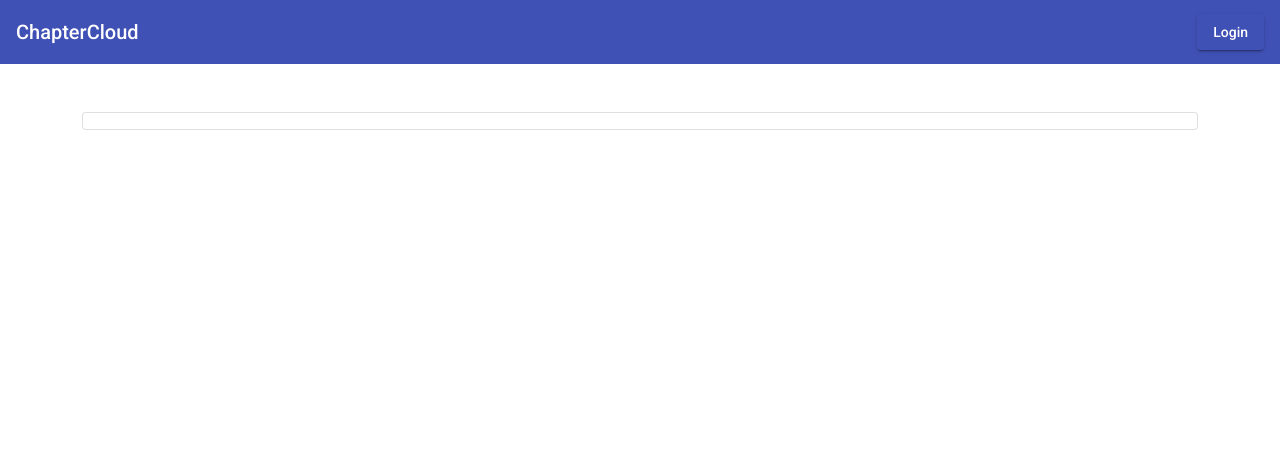
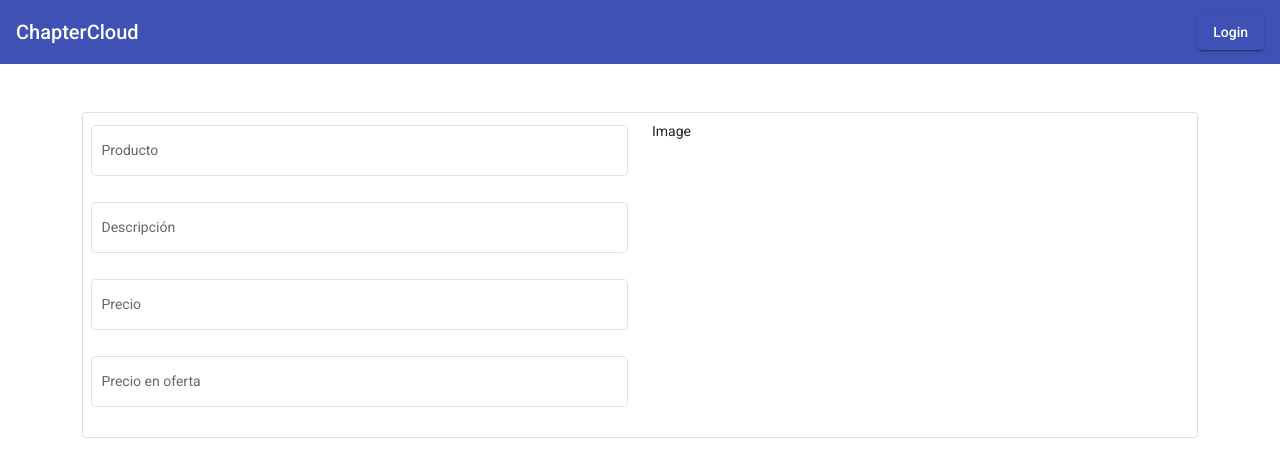
Before and after one commit to Daniel-r-r/RomeroTFC, an Angular app in the folder Romero_ecommerce_front/: page /addNewProduct in a window 1280 px wide. Shown: the top 474 px of the page. Built offline with nearby package versions, Linux system fonts and the light colour scheme.

Commit message:
Creamos prototipo de subida de productos para el administrador

```diff
--- a/Romero_ecommerce_front/src/app/add-new-product/add-new-product.component.html
+++ b/Romero_ecommerce_front/src/app/add-new-product/add-new-product.component.html
@@ -1,5 +1,32 @@
 <div class="container mt-5">
     <div class="card p-2">
 
+        <div class="row">
+            <div class="col-6">
+                <mat-form-field appearance="outline" class="w-100">
+                    <mat-label>Producto</mat-label>
+                    <input matInput placeholder="Ej: 'Harry Potter y la Piedra Filosofal'">
+                </mat-form-field>
+
+                <mat-form-field appearance="outline" class="w-100">
+                    <mat-label>Descripción</mat-label>
+                    <input matInput placeholder="Breve descripción del producto">
+                </mat-form-field>
+
+                <mat-form-field appearance="outline" class="w-100">
+                    <mat-label>Precio</mat-label>
+                    <input matInput placeholder="Precio en €">
+                </mat-form-field>
+
+                <mat-form-field appearance="outline" class="w-100">
+                    <mat-label>Precio en oferta</mat-label>
+                    <input matInput placeholder="Precio final con oferta">
+                </mat-form-field>
+            </div>
+            <div class="col-6">
+                Image <area shape coords href alt>
+            </div>
+        </div>
+
     </div>
 </div>
```
